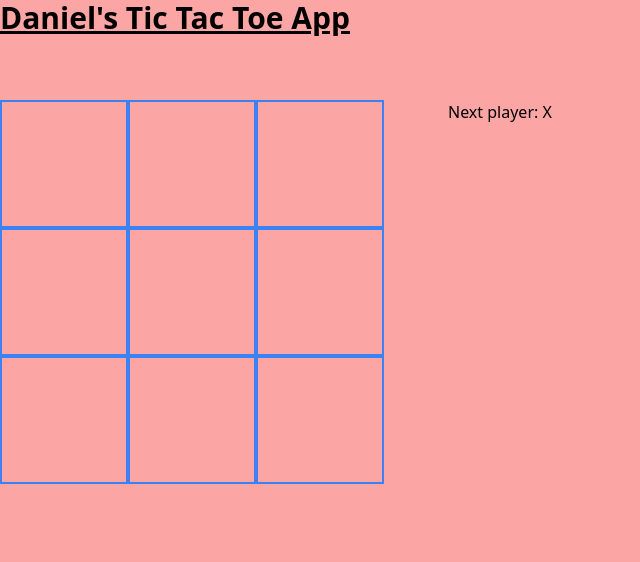
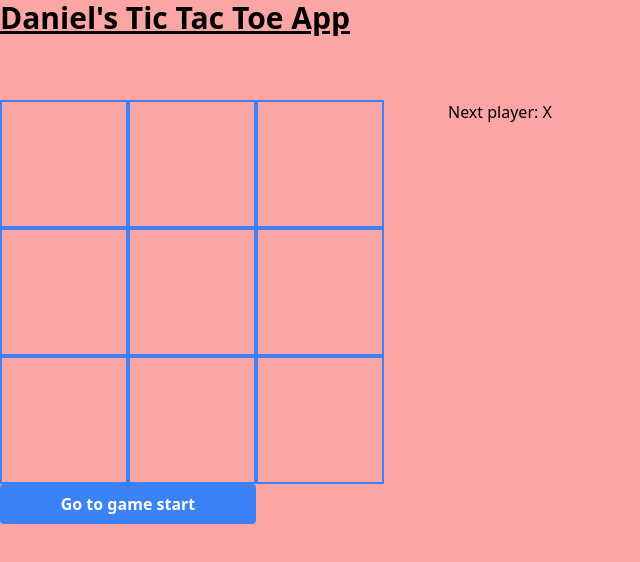
Before and after one commit to zjian107-su/React-TTT, a React (Vite) app: page / in a window 1280 px wide. Shown: the top 562 px of the page, without its empty margins (0-640 px from the left). Built offline with nearby package versions, Linux system fonts and the light colour scheme.

Commit message:
✨ update: implement memory feature to remember steps

```diff
--- a/src/App.tsx
+++ b/src/App.tsx
@@ -29,27 +29,25 @@ const Board = ({
   squares: string[];
   onPlay: (squares: string[]) => void;
 }): ReactElement => {
-
-  let status;
-  if (calculateWinner(squares)) {
-    status = `Winner is ${calculateWinner(squares)}`;
-  } else {
-    status = `Next player: ${xIsNext ? "X" : "O"}`;
-  }
-
   // handle click
   const handleClick = (i: number) => {
     if (squares[i] || calculateWinner(squares)) return; // so it doesn't overwrite existing squares
-
     const nextSquares = [...squares];
     if (xIsNext) {
       nextSquares[i] = "X";
     } else {
       nextSquares[i] = "O";
     }
-
     onPlay(nextSquares);
   };
+
+  const winner = calculateWinner(squares);
+  let status;
+  if (winner) {
+    status = "Winner: " + winner;
+  } else {
+    status = "Next player: " + (xIsNext ? "X" : "O");
+  }
 
   return (
     <div className="flex mt-16">
@@ -79,16 +77,47 @@ const Board = ({
 
 const Game = () => {
   const [xIsNext, setXIsNext] = useState(true); // order tracking
-  const [history, setHistory] = useState(Array(9).fill("")); // board state
-  const currentSquares = history[history.length - 1];
+  const [history, setHistory] = useState([Array(9).fill(null)]); // board state
+  const [currentMove, setCurrentMove] = useState(0); // current move [0, 1, 2, 3, 4, 5, 6, 7, 8 ] To track the current viewing step
+  const currentSquares = history[currentMove];
 
   function handlePlay(nextSquares: string[]) {
-    setHistory([...history, nextSquares]);
+    const nextHistory = [...history.slice(0, currentMove + 1), nextSquares];
+    setHistory(nextHistory);
+    setCurrentMove(nextHistory.length - 1);
     setXIsNext(!xIsNext);
   }
 
+  const jumpTo = (nextMove: number) => {
+    // TODO
+    setCurrentMove(nextMove);
+    setXIsNext(nextMove % 2 === 0);
+  };
+
+  const moves = history.map((squares, move) => {
+    let description;
+    if (move > 0) {
+      description = "Go to move #" + move;
+    } else {
+      description = "Go to game start";
+    }
+    return (
+      <li key={move}>
+        <button
+          className="w-64 mb-1 bg-blue-500 hover:bg-blue-700 text-white font-bold py-2 px-4 rounded"
+          onClick={() => jumpTo(move)}
+        >
+          {description}
+        </button>
+      </li>
+    );
+  });
+
   return (
-    <Board xIsNext={xIsNext} squares={currentSquares} onPlay={handlePlay} />
+    <div>
+      <Board xIsNext={xIsNext} squares={currentSquares} onPlay={handlePlay} />
+      <ol className="list-decimal">{moves}</ol>
+    </div>
   );
 };
 
```
